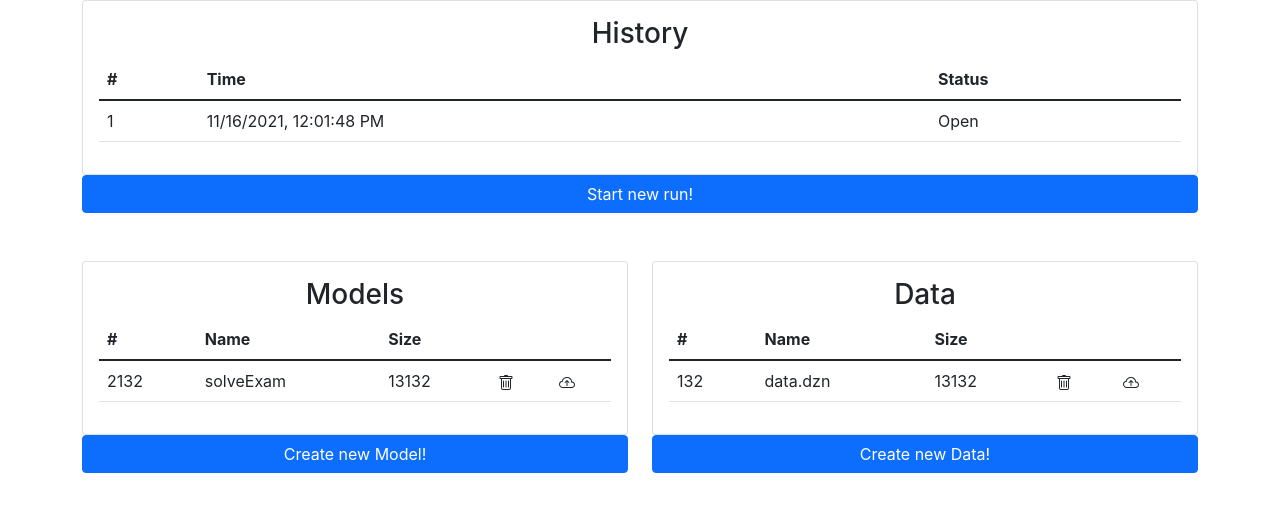
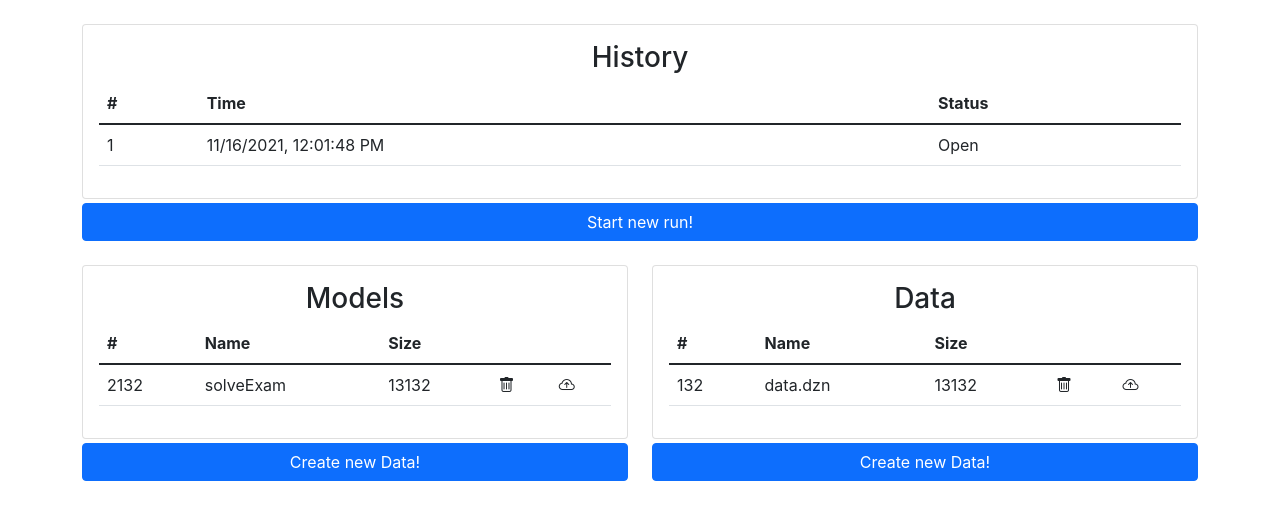
Before and after one commit to dm885-2/dm885-2.github.io, a React (Create React App) app: page / in a window 1280 px wide. Shown: the top 520 px of the page. Built offline with nearby package versions, Linux system fonts and the light colour scheme.

Commit message:
Small adjustements && added Bootstrap icons

```diff
--- a/public/index.html
+++ b/public/index.html
@@ -10,6 +10,7 @@
       content="Web site created using create-react-app"
     />
     <link href="%PUBLIC_URL%/css/bootstrap.min.css" rel="stylesheet">
+    <link rel="stylesheet" href="https://cdn.jsdelivr.net/npm/bootstrap-icons@1.7.1/font/bootstrap-icons.css">
     <link rel="apple-touch-icon" href="%PUBLIC_URL%/logo192.png" />
     <!--
       manifest.json provides metadata used when your web app is installed on a
--- a/src/components/HistoryPage.js
+++ b/src/components/HistoryPage.js
@@ -21,27 +21,10 @@ export default class HistoryPage extends React.Component {
     };
 
     render()
-
-
     {
-        function trash () {
-            return <svg xmlns="http://www.w3.org/2000/svg" width="16" height="16" fill="currentColor" class="bi bi-trash" viewBox="0 0 16 16">
-            <path d="M5.5 5.5A.5.5 0 0 1 6 6v6a.5.5 0 0 1-1 0V6a.5.5 0 0 1 .5-.5zm2.5 0a.5.5 0 0 1 .5.5v6a.5.5 0 0 1-1 0V6a.5.5 0 0 1 .5-.5zm3 .5a.5.5 0 0 0-1 0v6a.5.5 0 0 0 1 0V6z"/>
-            <path fill-rule="evenodd" d="M14.5 3a1 1 0 0 1-1 1H13v9a2 2 0 0 1-2 2H5a2 2 0 0 1-2-2V4h-.5a1 1 0 0 1-1-1V2a1 1 0 0 1 1-1H6a1 1 0 0 1 1-1h2a1 1 0 0 1 1 1h3.5a1 1 0 0 1 1 1v1zM4.118 4 4 4.059V13a1 1 0 0 0 1 1h6a1 1 0 0 0 1-1V4.059L11.882 4H4.118zM2.5 3V2h11v1h-11z"/>
-            </svg>
-            }
-        function up(){
-            return <svg xmlns="http://www.w3.org/2000/svg" width="16" height="16" fill="currentColor" class="bi bi-cloud-arrow-up" viewBox="0 0 16 16">
-            <path fill-rule="evenodd" d="M7.646 5.146a.5.5 0 0 1 .708 0l2 2a.5.5 0 0 1-.708.708L8.5 6.707V10.5a.5.5 0 0 1-1 0V6.707L6.354 7.854a.5.5 0 1 1-.708-.708l2-2z"/>
-            <path d="M4.406 3.342A5.53 5.53 0 0 1 8 2c2.69 0 4.923 2 5.166 4.579C14.758 6.804 16 8.137 16 9.773 16 11.569 14.502 13 12.687 13H3.781C1.708 13 0 11.366 0 9.318c0-1.763 1.266-3.223 2.942-3.593.143-.863.698-1.723 1.464-2.383zm.653.757c-.757.653-1.153 1.44-1.153 2.056v.448l-.445.049C2.064 6.805 1 7.952 1 9.318 1 10.785 2.23 12 3.781 12h8.906C13.98 12 15 10.988 15 9.773c0-1.216-1.02-2.228-2.313-2.228h-.5v-.5C12.188 4.825 10.328 3 8 3a4.53 4.53 0 0 0-2.941 1.1z"/>
-          </svg>
-        }
-
         return (
             //Move table to only  tage 2/3 of the left part of the page
-            <div className="container">
-
-
+            <div className="container pt-4">
                 <div className="row align-items-start">
                     <div className="col-md-12">
                         <div className="card card-body">
@@ -67,16 +50,15 @@ export default class HistoryPage extends React.Component {
                         </div>
                     </div>
                 </div>
-                <div className="row">
+                <div className="row pt-1">
                     <div class="d-grid gap-2">
                         <button type="button" className="btn btn-primary" >
                             Start new run!
                         </button>
                     </div>
                 </div>
-                <br></br>
-                <br></br>
-                <div className="row">
+
+                <div className="row pt-4">
                     <div className="col-md-6">
                     <div className="card card-body">
                         <h3 className="text-center">Models</h3>
@@ -86,7 +68,6 @@ export default class HistoryPage extends React.Component {
                                     <th>#</th>
                                     <th>Name</th>
                                     <th>Size</th>
-
                                 </tr>
                             </thead>
                             <tbody>
@@ -95,24 +76,23 @@ export default class HistoryPage extends React.Component {
                                         <td>{models.key}</td>
                                         <td>{(models.name)}</td>
                                         <td>{models.size}</td>
-                                            <td>{trash()}</td>
-                                            <td>{up()}</td>
+                                        <td>
+                                            <i className="bi bi-trash"></i>
+                                        </td>
+                                        <td>
+                                            <i className="bi bi-cloud-arrow-up"></i>
+                                        </td>
                                     </tr>
                                 ))}
                             </tbody>
                         </table>
                     </div>
-                        <div class="d-grid gap-2">
-                        <button type="button" className="btn btn-primary" >
-                            Create new Model!
-
+                    <button type="button" className="btn btn-primary mt-1 w-100">
+                        Create new Data!
                     </button>
                 </div>
-                </div>
-
 
                 <div className="col-md-6">
-
                     <div className="card card-body">
                         <h3 className="text-center">Data</h3>
                         <table className="table table-hover">
@@ -129,21 +109,21 @@ export default class HistoryPage extends React.Component {
                                         <td>{data.key}</td>
                                         <td>{data.name}</td>
                                         <td>{data.size}</td>
-                                            <td>{trash()}</td>
-                                            <td>{up()}</td>
+                                        <td>
+                                            <i className="bi bi-trash"></i>
+                                        </td>
+                                        <td>
+                                            <i className="bi bi-cloud-arrow-up"></i>
+                                        </td>
                                     </tr>
                                 ))}
                             </tbody>
                         </table>
                     </div>
-                        <div class="d-grid gap-2">
-                        <button type="button" className="btn btn-primary" >
+                    <button type="button" className="btn btn-primary mt-1 w-100">
                         Create new Data!
                     </button>
                 </div>
-                    </div>
-
-
             </div>
         </div>
         );
```
Lines whose indentation alone changed are shown as unchanged.
